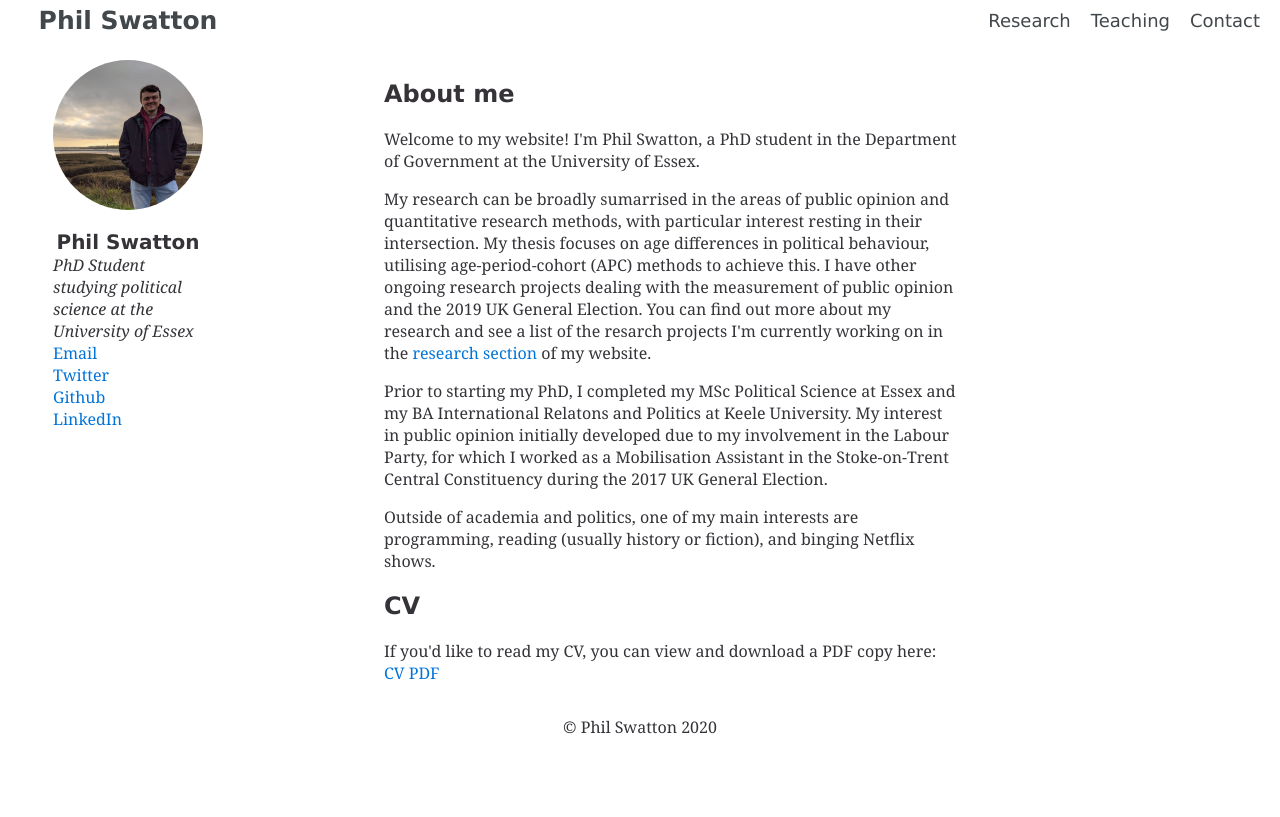
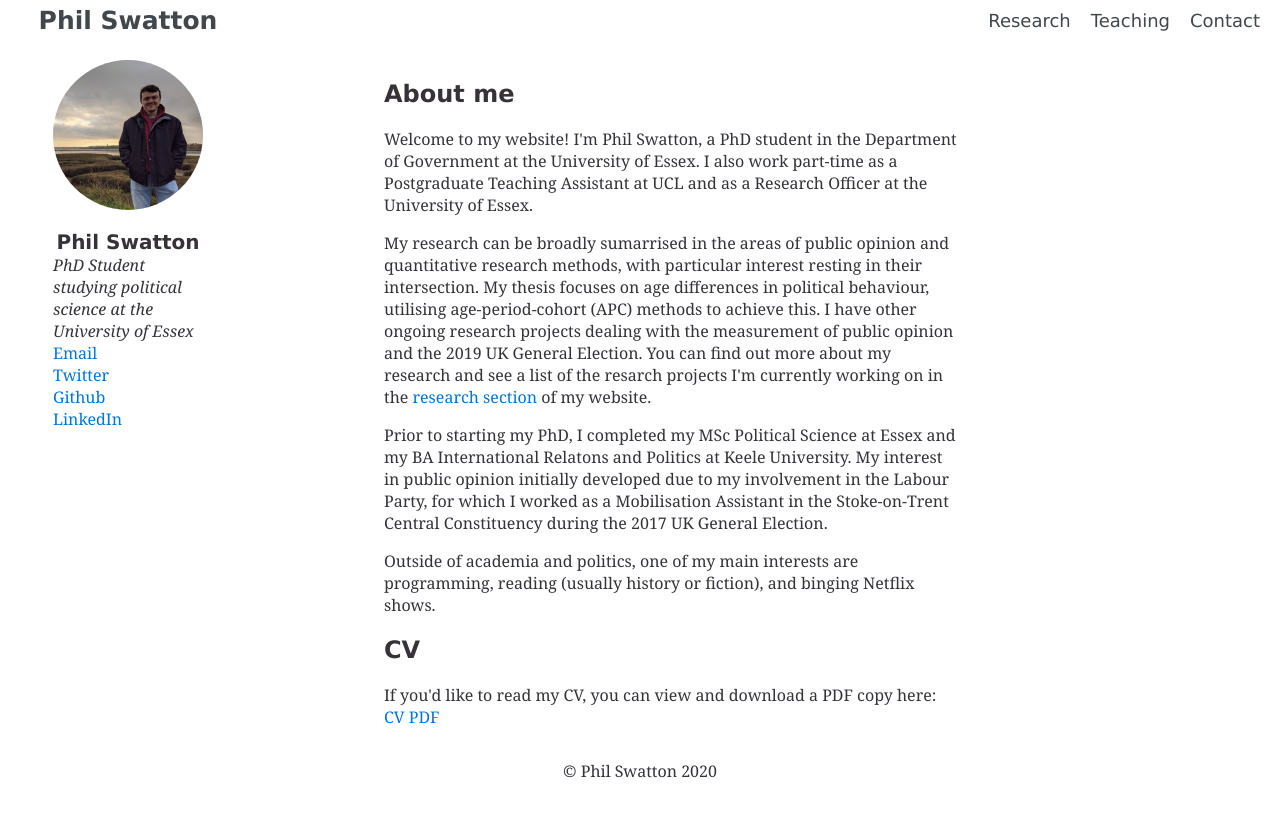
Before and after one commit to philswatton/philswatton.github.io, a Jekyll site: the page built from index.html, in a window 1280 px wide. Shown: the top 817 px of the page. Built offline with Jekyll 4.4.1, drawn with Linux system fonts in a browser that asks for light colours.

Commit message:
Update index.html

```diff
--- a/index.html
+++ b/index.html
@@ -5,7 +5,7 @@ title: Hi there, I'm Phil Swatton!
 <img class="mobile-image" src="/images/me.jpg" alt="A picture of me">
 
 <h2>About me</h2>
-<p>Welcome to my website! I'm Phil Swatton, a PhD student in the Department of Government at the University of Essex.</p>
+<p>Welcome to my website! I'm Phil Swatton, a PhD student in the Department of Government at the University of Essex. I also work part-time as a Postgraduate Teaching Assistant at UCL and as a Research Officer at the University of Essex.</p>
 
 <p>My research can be broadly sumarrised in the areas of public opinion and quantitative research methods, with particular interest resting in their intersection. My thesis focuses on age differences in political behaviour, utilising age-period-cohort (APC) methods to achieve this. I have other ongoing research projects dealing with the measurement of public opinion and the 2019 UK General Election. You can find out more about my research and see a list of the resarch projects I'm currently working on in the <a href="/research">research section</a> of my website.</p>
 
```
